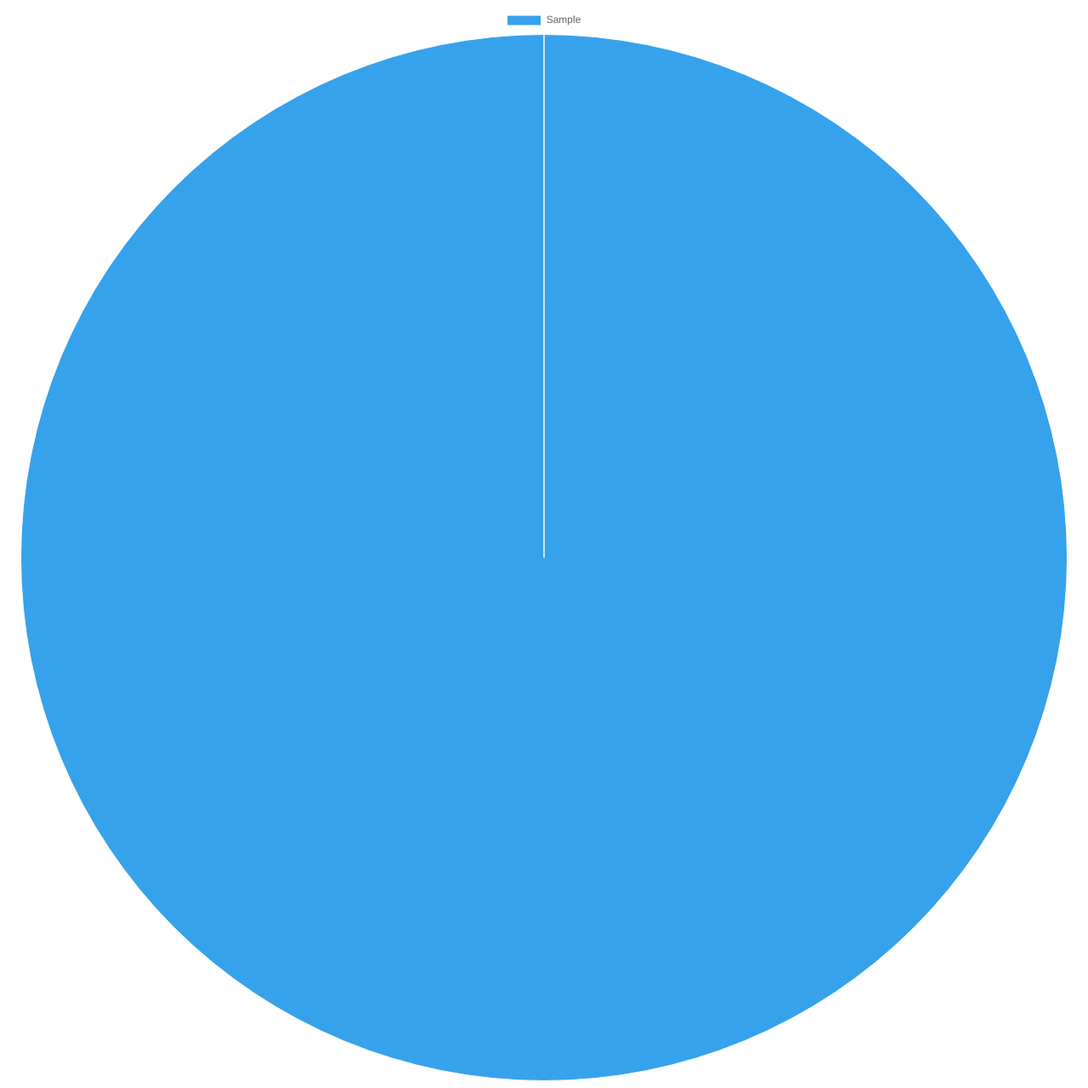
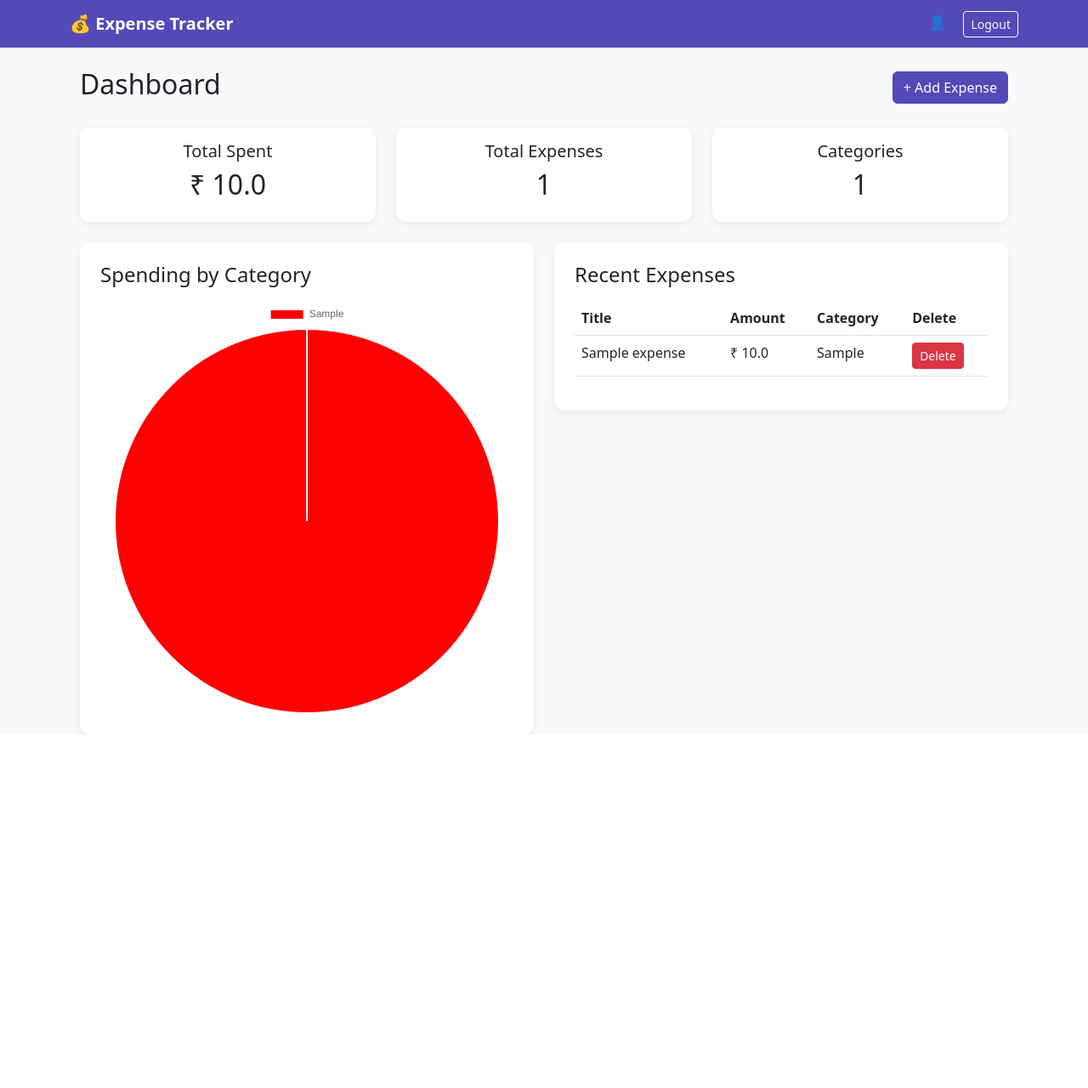
Before and after one commit to tanisha162/Expense_tacker, a Django app: page / in a window 1280 px wide. Shown: the whole page at 85% size. After the commit the page ends 864 px from the top, so only its background shows below. Run offline with Django 5.2, Linux system fonts and the light colour scheme; tables that the repository leaves empty hold one stand-in row (values such as "Sample post").

Commit message:
Fixed full dashboard

```diff
--- a/expenses/templates/expenses/index.html
+++ b/expenses/templates/expenses/index.html
@@ -1,18 +1,148 @@
-<canvas id="expenseChart"></canvas>
+{% extends 'expenses/base.html' %}
+
+{% block content %}
+
+<div class="container mt-4">
+
+    <div class="d-flex justify-content-between align-items-center mb-4">
+        <h2>Dashboard</h2>
+
+        <a href="{% url 'add_expense' %}" class="btn btn-primary">
+            + Add Expense
+        </a>
+    </div>
+
+    <div class="row mb-4">
+
+        <div class="col-md-4">
+            <div class="card p-3 text-center">
+                <h5>Total Spent</h5>
+                <h2>₹ {{ total }}</h2>
+            </div>
+        </div>
+
+        <div class="col-md-4">
+            <div class="card p-3 text-center">
+                <h5>Total Expenses</h5>
+                <h2>{{ expenses|length }}</h2>
+            </div>
+        </div>
+
+        <div class="col-md-4">
+            <div class="card p-3 text-center">
+                <h5>Categories</h5>
+                <h2>{{ labels|length }}</h2>
+            </div>
+        </div>
+
+    </div>
+
+    <div class="row">
+
+        <div class="col-md-6">
+
+            <div class="card p-4">
+
+                <h4 class="mb-3">Spending by Category</h4>
+
+                <canvas id="expenseChart"></canvas>
+
+            </div>
+
+        </div>
+
+        <div class="col-md-6">
+
+            <div class="card p-4">
+
+                <h4 class="mb-3">Recent Expenses</h4>
+
+                {% if expenses %}
+
+                    <table class="table">
+
+                        <thead>
+                            <tr>
+                                <th>Title</th>
+                                <th>Amount</th>
+                                <th>Category</th>
+                                <th>Delete</th>
+                            </tr>
+                        </thead>
+
+                        <tbody>
+
+                            {% for expense in expenses %}
+
+                            <tr>
+                                <td>{{ expense.title }}</td>
+                                <td>₹ {{ expense.amount }}</td>
+                                <td>{{ expense.category }}</td>
+
+                                <td>
+                                    <a href="{% url 'delete_expense' expense.id %}"
+                                       class="btn btn-danger btn-sm">
+                                        Delete
+                                    </a>
+                                </td>
+                            </tr>
+
+                            {% endfor %}
+
+                        </tbody>
+
+                    </table>
+
+                {% else %}
+
+                    <p>No expenses yet!</p>
+
+                {% endif %}
+
+            </div>
+
+        </div>
+
+    </div>
+
+</div>
 
 <script src="https://cdn.jsdelivr.net/npm/chart.js"></script>
 
 <script>
+
+window.onload = function () {
+
     const ctx = document.getElementById('expenseChart');
 
     new Chart(ctx, {
+
         type: 'pie',
+
         data: {
+
             labels: {{ labels|safe }},
+
             datasets: [{
+
                 data: {{ values|safe }},
-                borderWidth: 1
+
+                backgroundColor: [
+                    'red',
+                    'blue',
+                    'green',
+                    'orange',
+                    'purple'
+                ]
+
             }]
+
         }
+
     });
+
+};
+
 </script>
+
+{% endblock %}
```
